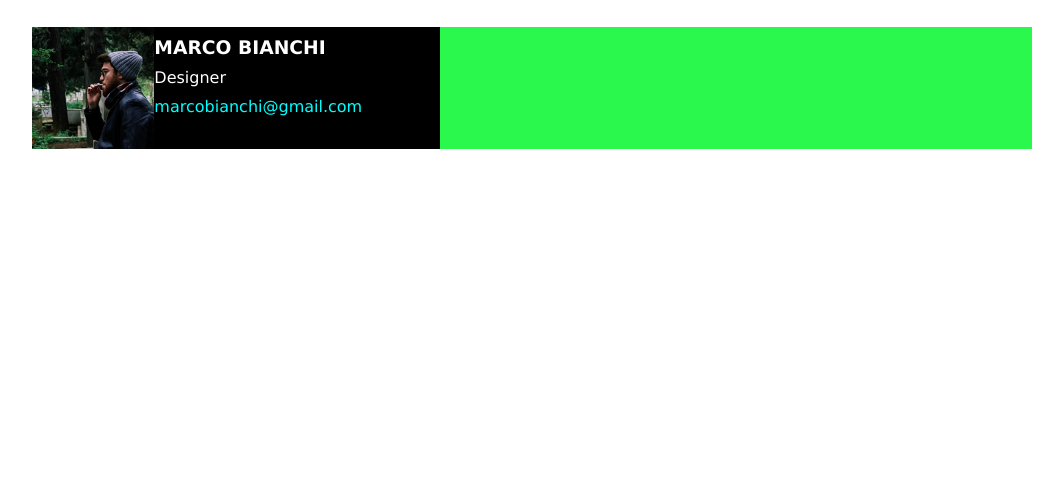
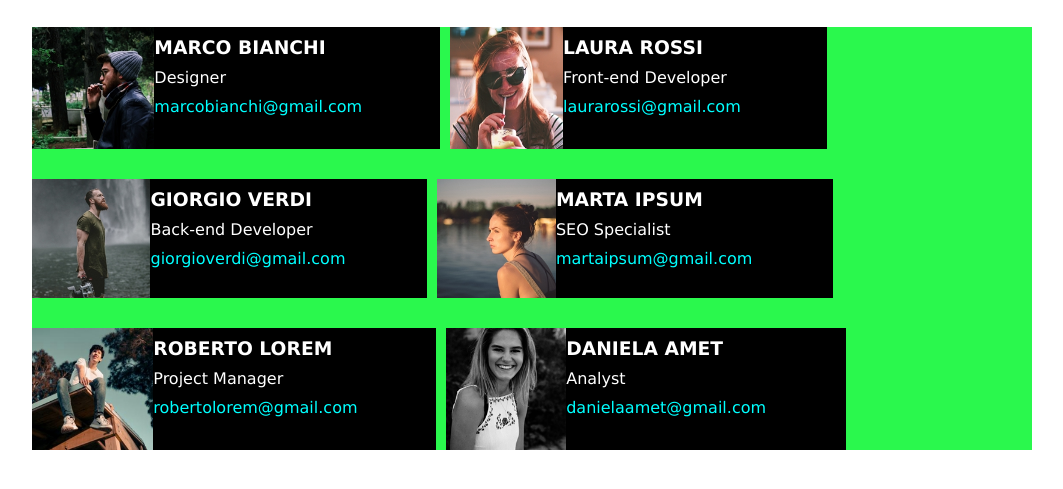
Before and after one commit to Dave-93/html-css-flex-cards, a plain HTML site: page index.html in a window 1280 px wide. Shown: the part 139-628 px from the top of the page, without its empty margins (108-1171 px from the left). Drawn offline with Linux system fonts and the light colour scheme.

Commit message:
feat. add all box

```diff
--- a/css/style.css
+++ b/css/style.css
@@ -37,6 +37,7 @@ header, .container-box{
     background-color: black;
     color: white;
     display: flex;
+
 }
 
 .box img{
--- a/index.html
+++ b/index.html
@@ -24,6 +24,53 @@
 
             </div>
 
+            <div class="box">
+                <img src="./img/female1.png" alt="Laura">
+                <div class="box-info">
+                    <h3>LAURA ROSSI</h3>
+                    <p>Front-end Developer</p>
+                    <a href="">laurarossi@gmail.com</a>
+                </div>
+            </div>
+
+            <div class="box">
+                <img src="./img/male2.png" alt="Marco">
+                <div class="box-info">
+                    <h3>GIORGIO VERDI</h3>
+                    <p>Back-end Developer</p>
+                    <a href="">giorgioverdi@gmail.com</a>
+                </div>
+
+            </div>
+
+            <div class="box">
+                <img src="./img/female2.png" alt="Laura">
+                <div class="box-info">
+                    <h3>MARTA IPSUM</h3>
+                    <p>SEO Specialist</p>
+                    <a href="">martaipsum@gmail.com</a>
+                </div>
+            </div>
+
+            <div class="box">
+                <img src="./img/male3.png" alt="Marco">
+                <div class="box-info">
+                    <h3>ROBERTO LOREM</h3>
+                    <p>Project Manager</p>
+                    <a href="">robertolorem@gmail.com</a>
+                </div>
+
+            </div>
+
+            <div class="box">
+                <img src="./img/female3.png" alt="Laura">
+                <div class="box-info">
+                    <h3>DANIELA AMET</h3>
+                    <p>Analyst</p>
+                    <a href="">danielaamet@gmail.com</a>
+                </div>
+            </div>
+
         </div>
     </main>
 </body>
```
